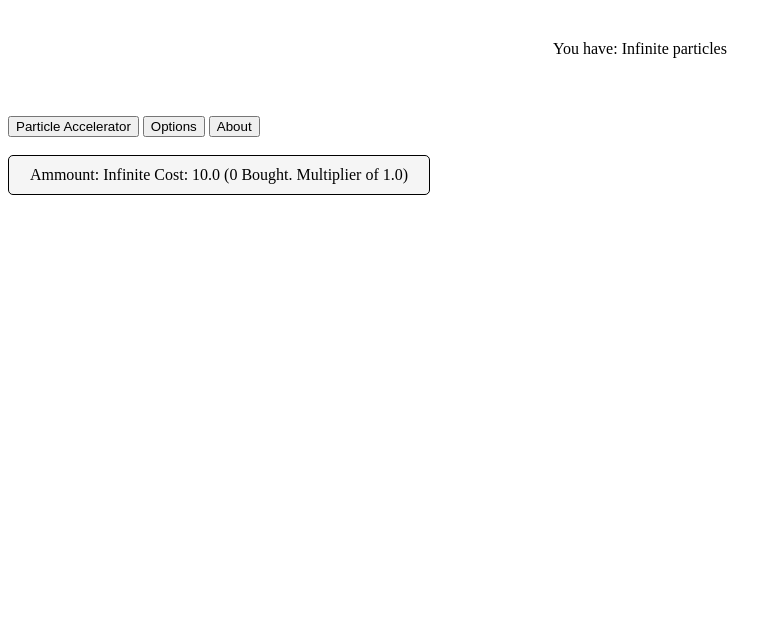
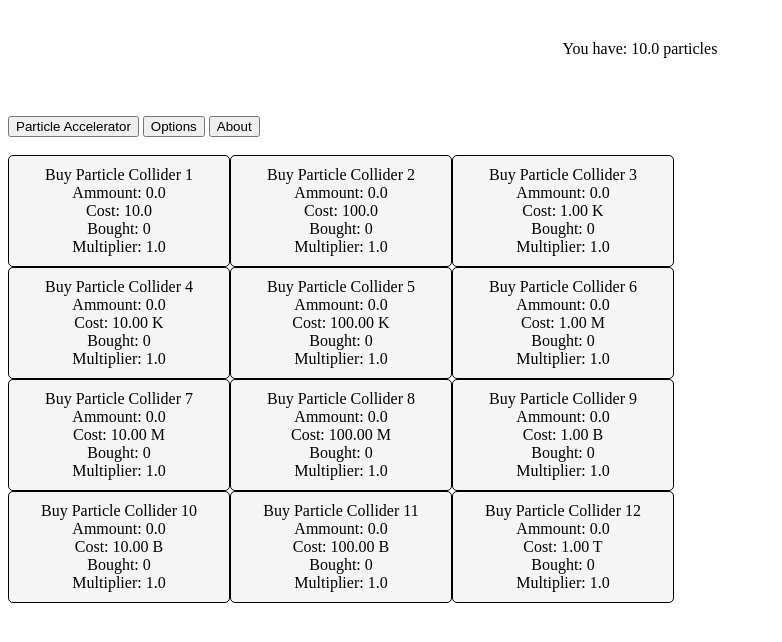
Before and after one commit to OfficialZygorg/Materiality, a plain HTML site: page index.html in a window 1280 px wide. Shown: the whole page, without its empty margins (0-782 px from the left). Drawn offline with Linux system fonts and the light colour scheme.

Commit message:
Temporally patch to make it work

```diff
--- a/index.html
+++ b/index.html
@@ -20,34 +20,35 @@
 
 <div id="particleAccelerator" style="display: block;" class="tabName">
   <div class="generators-container">
+
     <div class="generator" id="particleCollider0" onclick="buyGenerators(0)"></div>
-    <div class="generator" id="particleCollider1" onclick="buyGenerators(1)" style="display: none;"></div>
-    <div class="generator" id="particleCollider2" onclick="buyGenerators(2)" style="display: none;"></div>
-    <div class="generator" id="particleCollider3" onclick="buyGenerators(3)" style="display: none;"></div>
-    <div class="generator" id="particleCollider4" onclick="buyGenerators(4)" style="display: none;"></div>
-    <div class="generator" id="particleCollider5" onclick="buyGenerators(5)" style="display: none;"></div>
-    <div class="generator" id="particleCollider6" onclick="buyGenerators(6)" style="display: none;"></div>
-    <div class="generator" id="particleCollider7" onclick="buyGenerators(7)" style="display: none;"></div>
-    <div class="generator" id="particleCollider8" onclick="buyGenerators(8)" style="display: none;"></div>
-    <div class="generator" id="particleCollider9" onclick="buyGenerators(9)" style="display: none;"></div>
-    <div class="generator" id="particleCollider10" onclick="buyGenerators(10)" style="display: none;"></div>
-    <div class="generator" id="particleCollider11" onclick="buyGenerators(11)" style="display: none;"></div>
+    <div class="generator"  id="particleCollider1" onclick="buyGenerators(1)"></div>
+    <div class="generator" id="particleCollider2" onclick="buyGenerators(2)"></div>
+    <div class="generator" id="particleCollider3" onclick="buyGenerators(3)"></div>
+    <div class="generator" id="particleCollider4" onclick="buyGenerators(4)"></div>
+    <div class="generator" id="particleCollider5" onclick="buyGenerators(5)"></div>
+    <div class="generator" id="particleCollider6" onclick="buyGenerators(6)"></div>
+    <div class="generator" id="particleCollider7" onclick="buyGenerators(7)"></div>
+    <div class="generator" id="particleCollider8" onclick="buyGenerators(8)"></div>
+    <div class="generator" id="particleCollider9" onclick="buyGenerators(9)"></div>
+    <div class="generator" id="particleCollider10" onclick="buyGenerators(10)"></div>
+    <div class="generator" id="particleCollider11" onclick="buyGenerators(11)"></div>
   </div>
   <div id="implodedRealityButton" hidden><button onclick="implodeReality()">Implode Reality</button> (Reset for <span id="implodedParticles"></span> imploded particles)</div>
 </div>
 
-<div id="implodedReality" class="implodedReality" hidden style="display: none;" class="tabName">
+<div id="implodedReality" class="implodedReality" hidden hidden class="tabName">
 </div>
 
-<div id="darkMatter" style="display: none;" class="tabName">
+<div id="darkMatter" hidden class="tabName">
 </div>
 
-<div id="options" style="display: none;" class="tabName">
+<div id="options" hidden class="tabName">
   <button onclick="deleteSave()">Clear Save</button>
   <button onclick="saveGame()">Save</button>
 </div>
 
-<div id="about" style="display: none;" class="tabName">
+<div id="about" hidden class="tabName">
   <td>Materiality 0.1 is a game inspired by Antimatter Dimensions, where you gain matter till the end of times.</td><br>
   <td>This is a prototype, so there are some bugs and glitches. If you find one, please report it to me.</td><br>
   <td>You can play the game by buying stuff to get more stuff! Simple!</td><br>
--- a/javascripts/game.js
+++ b/javascripts/game.js
@@ -1,12 +1,13 @@
 //Game Data
 var player = {
-  particles: 100,
+  particles: 10,
   result: 0,
   lastUpdate: Date.now(),
   particleColliders:[],
   implosion:{
     cost: 10*10e1,
     implodedParticles: 0,
+    extraParticleColliders: 0,
   },
   options:{
     notation: "Mixed scientific",
@@ -28,44 +29,15 @@ function openTab(evt, idName) {
   evt.currentTarget.className += " active";
 }
 
-for (i=0; i<=11; i++) {
+for (i=1; i<=12; i++) {
   let particleCollider = {
-    cost: Math.pow(Math.pow(10,i),i)*10,
+    cost: Math.pow(10,i),
     bought: 0,
     multiplier: 1,
     ammount: 0,
   }
   player.particleColliders.push(particleCollider);
 }
-
-function updateGUI(){
-  document.getElementById("particlesAmmount").textContent = "You have: "+formatValue(player.options.notation,player.particles,2,1)+" particles";
-  for (i=0; i<player.particleColliders.length; i++) {
-    document.getElementById("particleCollider"+i).innerHTML = "Ammount: " + formatValue(player.options.notation,player.particleColliders[i].ammount,2,1) +" Cost: "+formatValue(player.options.notation,player.particleColliders[i].cost,2,1)+" ("+player.particleColliders[i].bought+" Bought. Multiplier of "+formatValue(player.options.notation,player.particleColliders[i].multiplier,2,1)+")";
-  }
-}
-
-function productionLoop(diff){
-  player.particles += player.particleColliders[0].ammount * player.particleColliders[0].multiplier * diff;
-  for (let i=1; i<player.particleColliders.length; i++) {
-    player.particleColliders[i-1].ammount += player.particleColliders[i-1].ammount * player.particleColliders[i-1].multiplier * diff / 5;
-  }
-}
-
-function mainLoop(diff){
-  var diff = (Date.now - player.lastUpdate) / 1000;
-  productionLoop(diff);
-  updateGUI();particles();
-  player.lastUpdate = Date.now();
-}
-setInterval(mainLoop, 50);
-
-function revealColliders(){for (i=0; i<=12; i++){if(player.implosion.particleColliders >= 1){if(player.particles >= player.particleColliders.particleCollider+[i].cost){document.getElementById("particleCollider[i]").style.display = "block";}}}};
-function implodeReality(){if(player.particles >= player.implosion.implodedCost){document.getElementById("implodedRealityButton").display = block;}}
-function revealImplodeRealityTab(){if (player.implosion.implodedParticles >= 1){document.getElementsByClassName("implodedReality").hidden = false;}}
-function reveals(){
-  implodeReality();revealImplodeRealityTab();
-}setInterval(reveals, 50);
 
 function buyGenerators(i){
   if (player.particleColliders[i].cost>player.particles) return;
@@ -75,3 +47,31 @@ function buyGenerators(i){
   player.particleColliders[i].multiplier *= 1.05
   player.particleColliders[i].cost *= 1.5
 }
+
+function updateGUI(){
+  document.getElementById("particlesAmmount").textContent = "You have: "+formatValue(player.options.notation,player.particles,2,1)+" particles";
+  document.getElementById("particleCollider0").innerHTML = "Buy Particle Collider "+1+"<br> Ammount: " + formatValue(player.options.notation,player.particleColliders[0].ammount,2,1) +"<br> Cost: "+formatValue(player.options.notation,player.particleColliders[0].cost,2,1)+"<br> Bought: "+player.particleColliders[0].bought+"<br> Multiplier: "+formatValue(player.options.notation,player.particleColliders[0].multiplier,2,1);
+  for (i=1; i<player.particleColliders.length; i++) {
+    document.getElementById("particleCollider"+i).innerHTML = "Buy Particle Collider "+(i+1)+"<br> Ammount: " + formatValue(player.options.notation,player.particleColliders[i].ammount,2,1) +"<br> Cost: "+formatValue(player.options.notation,player.particleColliders[i].cost,2,1)+"<br> Bought: "+player.particleColliders[i].bought+"<br> Multiplier: "+formatValue(player.options.notation,player.particleColliders[i].multiplier,2,1);
+  }
+}
+
+function productionLoop(diff){
+  player.particles += player.particleColliders[0].ammount * player.particleColliders[0].multiplier * diff;
+  for (let i=1; i<player.particleColliders.length; i++) {
+    player.particleColliders[i].ammount += player.particleColliders[i].ammount * player.particleColliders[i].multiplier * diff / 5;
+  }
+}
+
+function mainLoop(){
+  var diff = (Date.now() - player.lastUpdate) / 1000;
+  productionLoop(diff);updateGUI();
+  player.lastUpdate = Date.now();
+}
+setInterval(mainLoop, 50);
+
+function implodeReality(){if(player.particles >= player.implosion.implodedCost){document.getElementById("implodedRealityButton").display = block;}}
+function revealImplodeRealityTab(){if (player.implosion.implodedParticles >= 1){document.getElementsByClassName("implodedReality").hidden = false;}}
+function reveals(){
+  implodeReality();revealImplodeRealityTab();
+}setInterval(reveals, 50);
--- a/style.css
+++ b/style.css
@@ -8,11 +8,12 @@
     color: black;
     background-color: whitesmoke;
     text-align: center;
-    width: 400px;
+    width: 200px;
     padding: 10px;
     font-size: 1em;
     cursor: pointer;
     border-radius: 5px;
+    user-select: none;
 }
 
 .generators-container{
```
